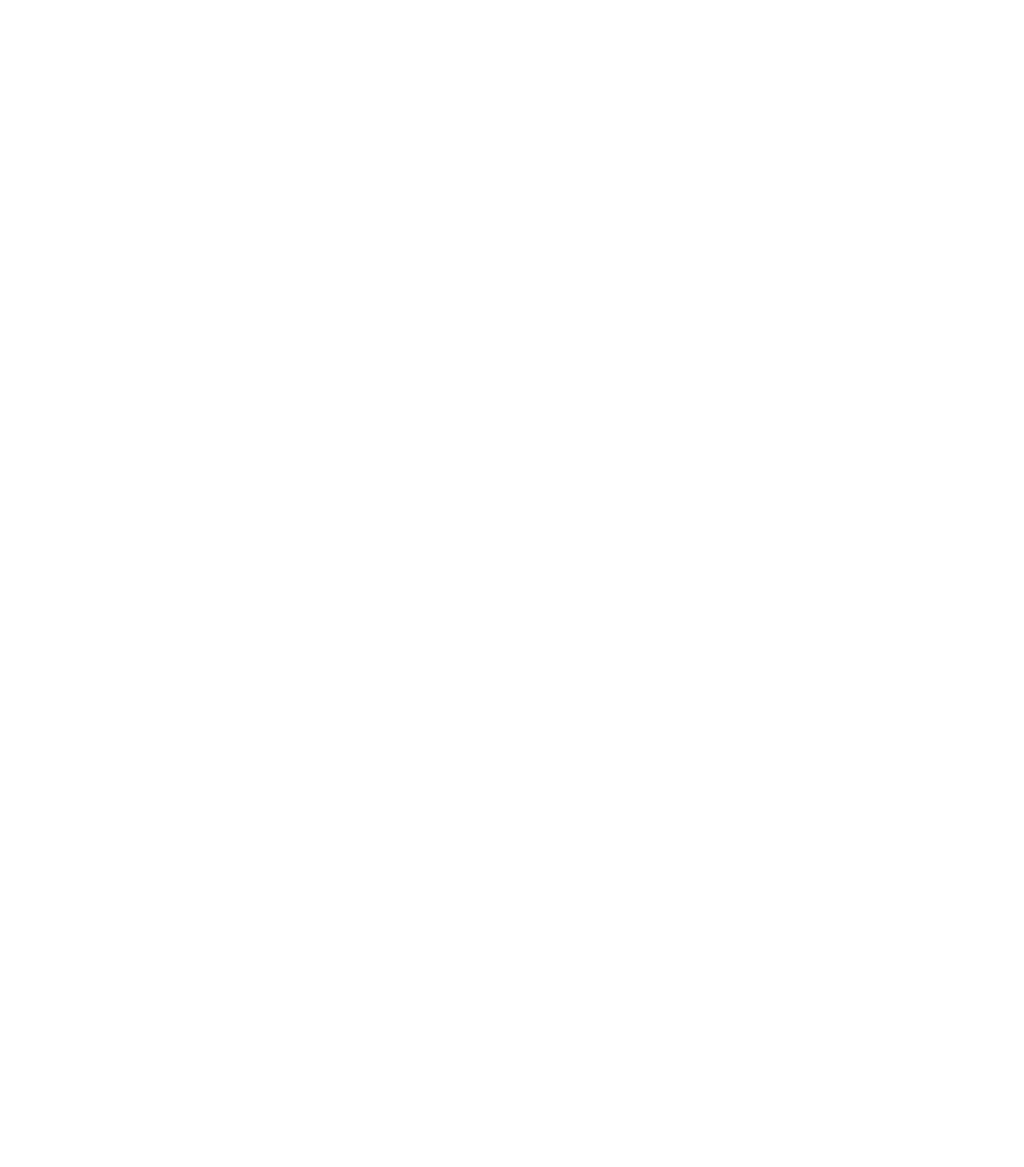
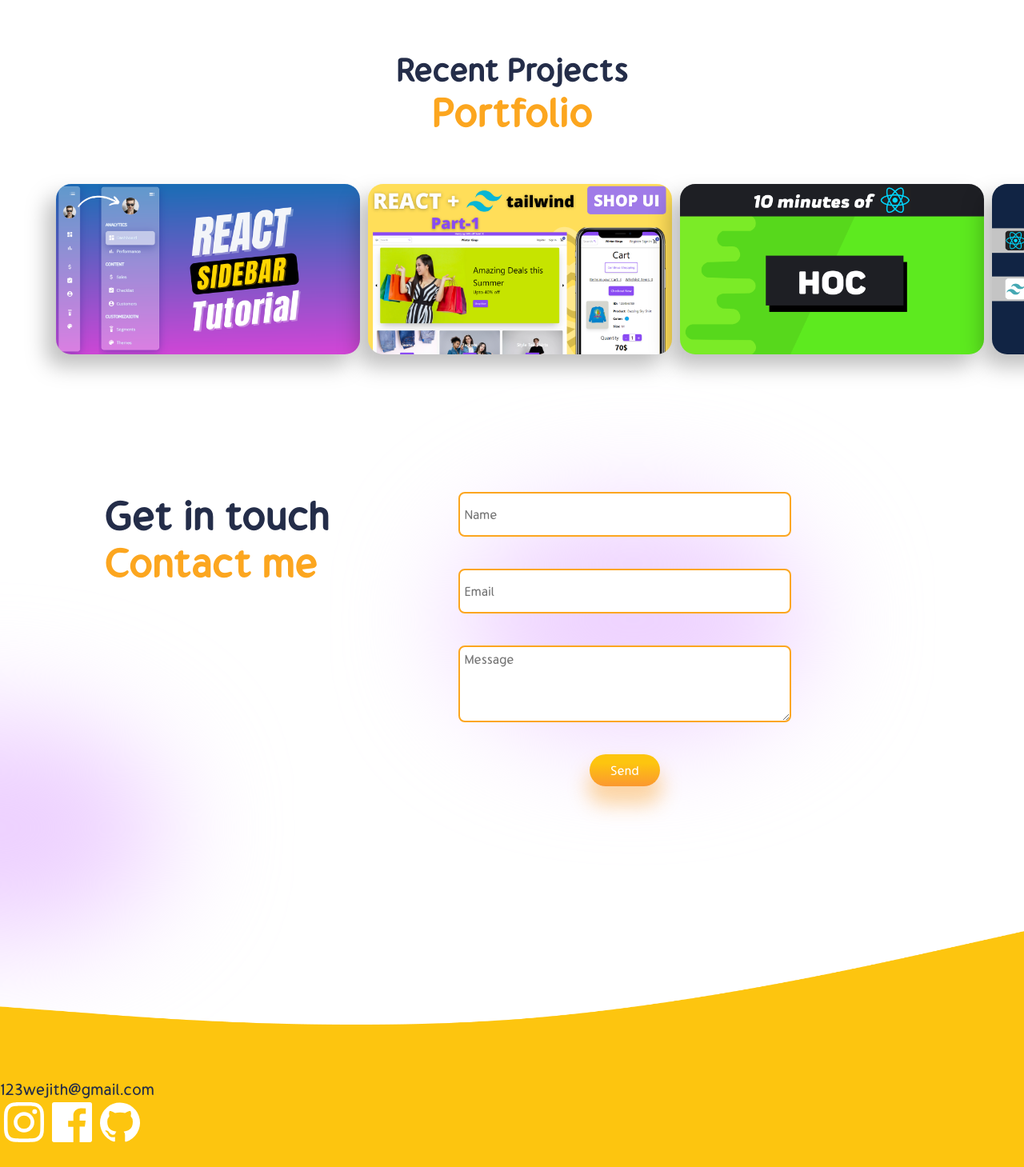
Before and after one commit to deelaka99/dee-wej-kar-portfolio, a React (Vite) app: page / in a window 1280 px wide. Shown: the part 3131-4590 px from the top of the page at 80% size. Before the commit the page ends 3139 px from the top, so only its background shows below. Built offline with nearby package versions, Linux system fonts and the light colour scheme.

Commit message:
footer added

```diff
--- a/package.json
+++ b/package.json
@@ -10,7 +10,10 @@
     "preview": "vite preview"
   },
   "dependencies": {
+    "@emailjs/browser": "^3.11.0",
+    "@iconscout/react-unicons": "^2.0.2",
     "bootstrap": "^5.3.0",
+    "emailjs": "^4.0.2",
     "react": "^18.2.0",
     "react-dom": "^18.2.0",
     "swiper": "^10.2.0"
--- a/src/App.jsx
+++ b/src/App.jsx
@@ -5,6 +5,9 @@
 import Experience from "./components/experience/Experience";
 import Works from "./components/works/Works";
 import Portfolio from "./components/portfolio/Portfolio";
+import Contact from "./components/contact/Contact";
+import Footer from "./components/footer/footer";
+
 function App() {
 
   return (
@@ -15,6 +18,8 @@
       <Experience/>
       <Works/>
       <Portfolio/>
+      <Contact/>
+      <Footer/>
     </div>
   )
 }
--- /dev/null
+++ b/src/components/contact/Contact.jsx
@@ -0,0 +1,70 @@
+import React, { useRef, useState } from "react";
+import "./contact.css";
+import emailjs from "@emailjs/browser";
+
+function Contact() {
+  const form = useRef();
+
+  const [done, setDone] = useState(false);
+
+  const sendEmail = (e) => {
+    e.preventDefault();
+
+    emailjs
+      .sendForm(
+        "service_2g2rlux",
+        "template_g1e0olw",
+        form.current,
+        "cqxzL_7BgBKKZE56c"
+      )
+      .then(
+        (result) => {
+          console.log(result.text);
+          setDone(true);
+        },
+        (error) => {
+          console.log(error.text);
+        }
+      );
+  };
+
+  return (
+    <div className="contact-form">
+      <div className="w-left">
+        <div className="awesome">
+          <span>Get in touch</span>
+          <span>Contact me</span>
+          <div
+            className="blur s-blur1"
+            style={{ background: "ABF1FF94" }}
+          ></div>
+        </div>
+      </div>
+      <div className="c-right">
+        <form ref={form} onSubmit={sendEmail}>
+          <input
+            type="text"
+            name="user_name"
+            className="user"
+            placeholder="Name"
+          />
+          <input
+            type="email"
+            name="user_email"
+            className="user"
+            placeholder="Email"
+          />
+          <textarea name="message" className="user" placeholder="Message" />
+          <input type="submit" value="Send" className="button" />
+          <span>{done && "Thanks for contactin me!"}</span>
+          <div
+            className="blur c-blur1"
+            style={{ background: "var(--purple)" }}
+          ></div>
+        </form>
+      </div>
+    </div>
+  );
+}
+
+export default Contact;
--- /dev/null
+++ b/src/components/contact/contact.css
@@ -0,0 +1,39 @@
+.contact-form{
+    padding: 0 3rem 0 3rem;
+    display: flex;
+    height: 80vh;
+    margin-top: 4rem;
+}
+
+.c-right{
+    display: flex;
+    justify-content: center;
+    position: relative;
+    flex: 1;
+}
+
+.c-right>form{
+    display: flex;
+    flex-direction: column;
+    gap: 2rem;
+    align-items: center;
+}
+
+.c-right .user{
+    width: 20rem;
+    height: 2rem;
+    padding: 0.3rem;
+    outline: none;
+    border: 2px solid var(--orange);
+    border-radius: 8px;
+    font-size: 16px;
+}
+
+textarea{
+    height: 4rem!important;
+}
+
+.c-blur1{
+    top: 1rem;
+    left: 8rem;
+}
--- /dev/null
+++ b/src/components/footer/Footer.jsx
@@ -0,0 +1,24 @@
+import React from 'react';
+import './footer.css';
+import Insta from '@iconscout/react-unicons/icons/uil-instagram';
+import Facebook from '@iconscout/react-unicons/icons/uil-facebook';
+import Github from '@iconscout/react-unicons/icons/uil-github';
+import Wave from '../../assets/img/wave.png'
+
+function Footer() {
+  return (
+    <div className='footer'>
+      <img src={Wave} alt="" style={{width:'100%'}} />
+      <div className="f-content">
+        <span>123wejith@gmail.com</span>
+        <div className="f-icons">
+          <Insta color='white' size='3rem'/>
+          <Facebook color='white' size='3rem'/>
+          <Github color='white' size='3rem'/>
+        </div>
+      </div>
+    </div>
+  )
+}
+
+export default Footer;
--- /dev/null
+++ b/src/components/footer/footer.css
@@ -0,0 +1,18 @@
+.footer{
+    display: flex;
+    align-items: center;
+    margin: -0.5rem -3.5rem;
+    position: relative;
+    margin-top: -7rem;
+}
+
+.f-content{
+    position:absolute;
+    font-display: flex;
+    align-items: center;
+    justify-content: center;
+    flex-direction: column;
+    width: 100%;
+    margin-top: 4rem;
+    gap: 4rem;
+}
--- a/src/components/portfolio/Portfolio.jsx
+++ b/src/components/portfolio/Portfolio.jsx
@@ -1,16 +1,42 @@
-import React from 'react';
+import React from "react";
 import "./portfolio.css";
-import {Swiper, SwiperSlide} from 'swiper/react'
+import { Swiper, SwiperSlide } from "swiper/react";
+import Sidebar from "../../assets/img/sidebar.png";
+import Ecommerce from "../../assets/img/ecommerce.png";
+import HOC from "../../assets/img/hoc.png";
+import MusicApp from "../../assets/img/musicapp.png";
+import "swiper/css";
 
 function Portfolio() {
   return (
     <div>
       <div className="portfolio">
+        {/**heading */}
         <span>Recent Projects</span>
         <span>Portfolio</span>
+        {/**slider */}
+        <Swiper
+            spaceBetween={30}
+            slidesPerView={3}
+            grabCursor={true}
+            className="portfolio-slider"
+            >
+          <SwiperSlide>
+            <img src={Sidebar} />
+          </SwiperSlide>
+          <SwiperSlide>
+            <img src={Ecommerce} />
+          </SwiperSlide>
+          <SwiperSlide>
+            <img src={HOC} />
+          </SwiperSlide>
+          <SwiperSlide>
+            <img src={MusicApp} />
+          </SwiperSlide>
+        </Swiper>
       </div>
     </div>
-  )
+  );
 }
 
-export default Portfolio
+export default Portfolio;
--- a/src/components/portfolio/portfolio.css
+++ b/src/components/portfolio/portfolio.css
@@ -0,0 +1,41 @@
+.portfolio{
+    display: flex;
+    align-items: center;
+    justify-content: center;
+    flex-direction: column;
+    height: 70vh;
+}
+
+/*heading*/
+.portfolio span:nth-of-type(1){
+    color: var(--black);
+    font-size: 2rem;
+    font-weight: bold;
+}
+
+.portfolio span:nth-of-type(2){
+    color: var(--orange);
+    font-size: 2.5rem;
+    font-weight: bold;
+
+}
+
+/*slider*/
+.portfolio .swiper{
+    overflow: visible!important;
+}
+
+.portfolio-slider{
+    margin-top: 3rem;
+    width: 100%;
+}
+
+.portfolio-slider .swiper-slide{
+    width: 20rem;
+}
+
+.portfolio img{
+    width: 19rem;
+    filter: drop-shadow(-12px 15px 13px rgba(0,0,0,0.25));
+    border-radius: 19px;
+}
```
Also changed, not shown: 1 other file (tests, documents, lock files or other folders).
